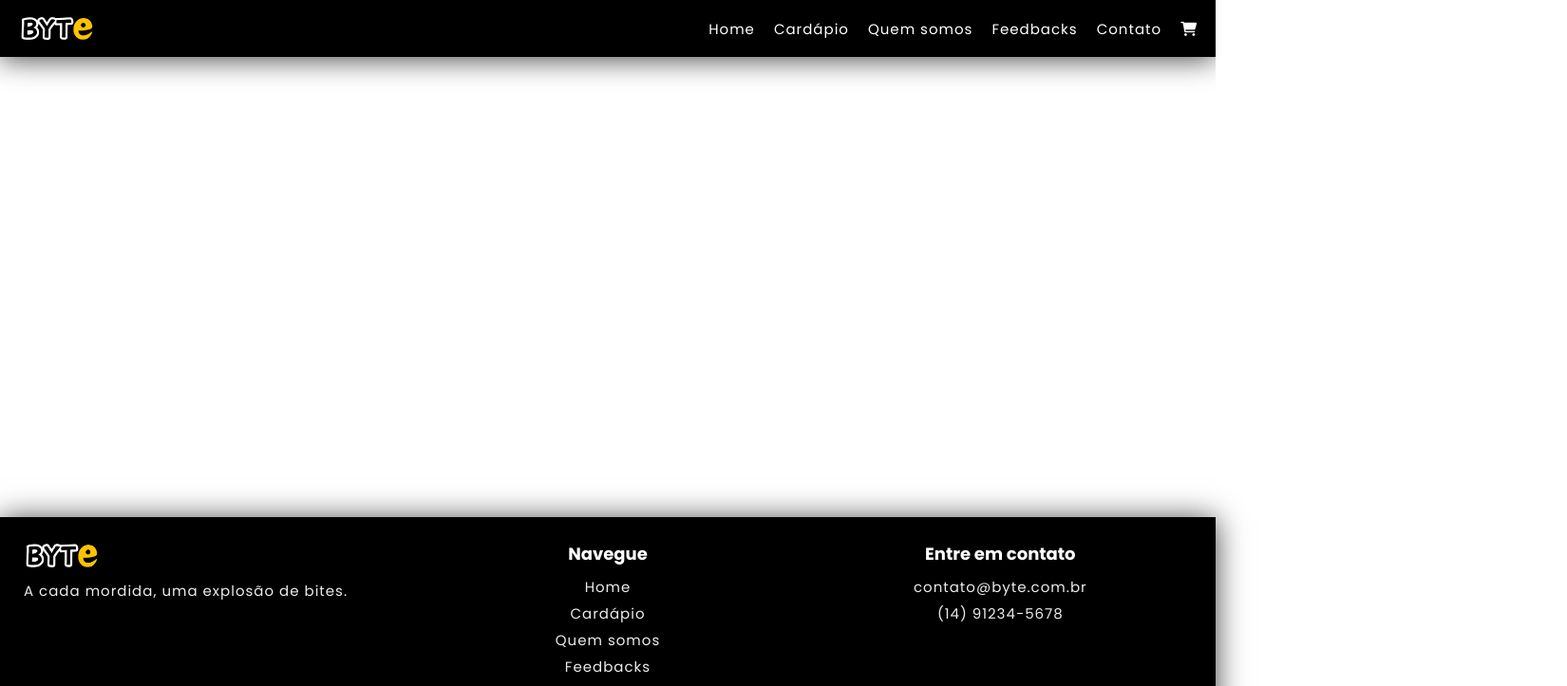
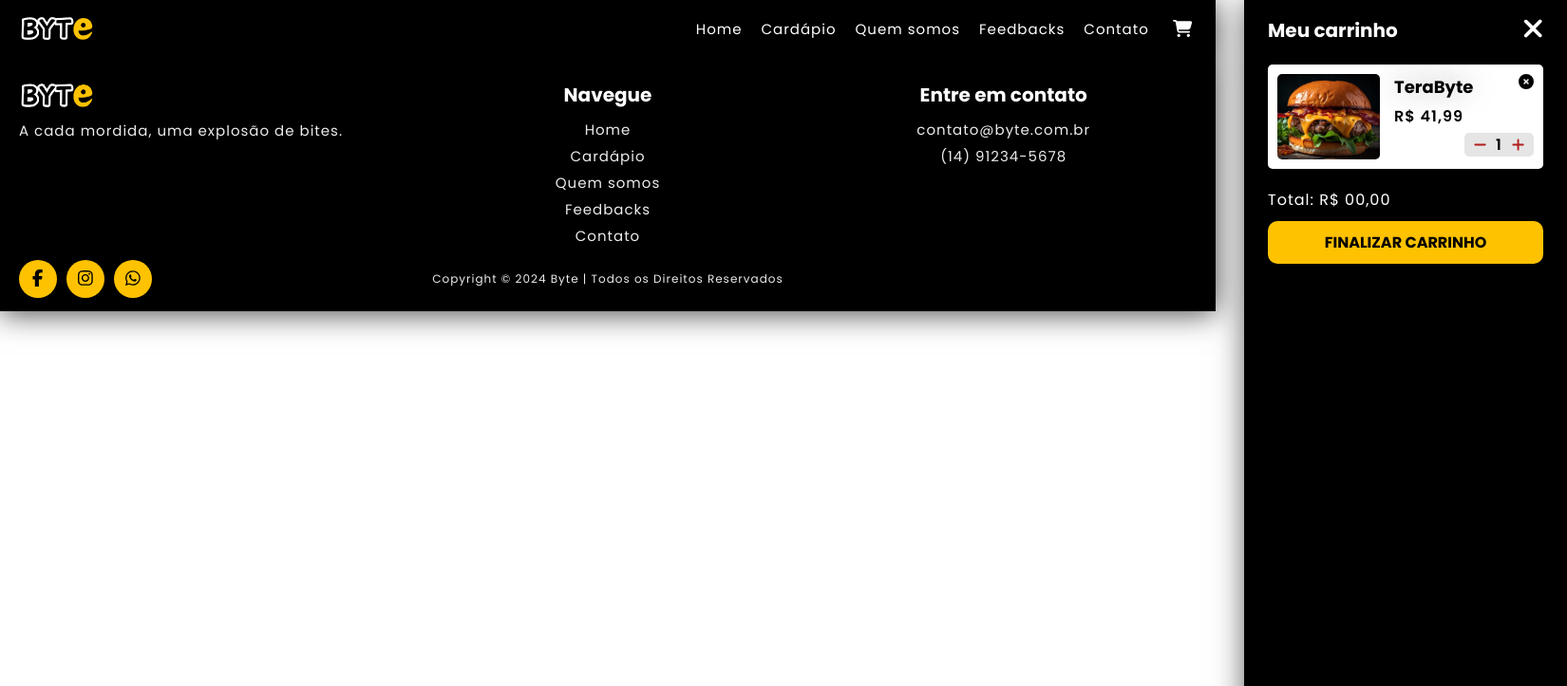
Before and after one commit to ABeatrizSC/byte, a React (Vite) app: page / in a window 1280 px wide. Shown: the top 723 px of the page at 95% size, 1650 px wide, since content can reach past the window. Built offline with nearby package versions, Linux system fonts and the light colour scheme.

Commit message:
feat: add cart

```diff
--- a/package.json
+++ b/package.json
@@ -10,6 +10,11 @@
     "preview": "vite preview"
   },
   "dependencies": {
+    "@fortawesome/fontawesome-svg-core": "^6.5.1",
+    "@fortawesome/free-brands-svg-icons": "^6.5.1",
+    "@fortawesome/free-regular-svg-icons": "^6.5.1",
+    "@fortawesome/free-solid-svg-icons": "^6.5.1",
+    "@fortawesome/react-fontawesome": "^0.2.0",
     "react": "^18.2.0",
     "react-dom": "^18.2.0"
   },
--- a/src/assets/styles/global.css
+++ b/src/assets/styles/global.css
@@ -1,29 +1,44 @@
 :root {
     --black: #000;
     --white: #fff;
-    --orange: #ffc200;
+    --yellow: #ffc200;
+    --yellow-hover: #ffc400c2;
     --red: #b01e1c;
     --gray: #ECECEC;
     --font: 'Poppins', sans-serif;
     --letter-spacing: 1px;
+    --color-transition: color 400ms ease-in-out;
+    --bgc-transition: background-color 400ms ease-in-out;
 }
 
 html {
+    height: 100dvh;
     font-family: var(--font);
 }
 
+body {
+    height: 100%;
+    overflow: hidden;
+}
+
 h1 {
-    font-size: 22px;
+    font-size: 27px;
+    letter-spacing: (var(--letter-spacing));
 }
 
 h2 {
-    font-size: 19px;
+    font-size: 22px;
+    letter-spacing: (var(--letter-spacing));
 }
 
 h3 {
-    font-size: 18px;
+    font-size: 20px;
     font-weight: 700;
     letter-spacing: var(--title-spacing);
+}
+
+h4 {
+    font-size: 18px;
 }
 
 p, a, li {
@@ -32,8 +47,15 @@ p, a, li {
 }
 
 button {
+    width: fit-content;
+    height: fit-content;
     cursor: pointer;
     background-color: transparent;
+    font-family: var(--font);
+    font-size: 16px;
+    font-weight: 700;
+    text-transform: uppercase;
+    padding: 10px 20px;
     border: 0;
-    font-family: var(--font);
+    border-radius: 10px;
 }
--- a/src/components/Footer/index.jsx
+++ b/src/components/Footer/index.jsx
@@ -1,6 +1,8 @@
 import logo from '../../assets/images/logoByte.png';
 import './style.css';
 import { Nav } from '../Nav'
+import { FontAwesomeIcon } from '@fortawesome/react-fontawesome'
+import { faFacebook, faFacebookF, faInstagram, faWhatsapp } from '@fortawesome/free-brands-svg-icons';
 
 export function Footer() {
     return (
@@ -33,17 +35,17 @@ export function Footer() {
                 <ul className='social-media-list'>
                     <li className='social-media-list__item'>
                         <a href="#">
-                            <span className="fa-brands fa-facebook-f" />
+                            <FontAwesomeIcon icon={faFacebookF} className='social-media-icons'/>
                         </a>
                     </li>
                     <li className='social-media-list__item'>
                         <a href="#">
-                            <span className="fa-brands fa-instagram" />
-                            </a>
+                            <FontAwesomeIcon icon={faInstagram} className='social-media-icons'/>
+                        </a>
                     </li>
                      <li className='social-media-list__item'>
                         <a href="#">
-                            <span className="fa-brands fa-whatsapp" />
+                        <FontAwesomeIcon icon={faWhatsapp} className='social-media-icons'/>
                         </a>
                     </li>
                 </ul>
--- a/src/components/Footer/style.css
+++ b/src/components/Footer/style.css
@@ -2,16 +2,13 @@ footer {
     width: 100%;
     height: auto;
     background-color: var(--black);
-    padding: 25px;
+    padding: 25px 20px;
     box-shadow: 0px 2px 30px 0px rgba(0,0,0,0.75);
     color: var(--white);
     display: flex;
     flex-flow: column;
     align-items: center;
-    gap: 15px;
-    position: fixed;
-    bottom: 0;
-    right: 0;
+    gap: 25px;
 
     p, li, a {
         color: var(--gray);
@@ -74,7 +71,7 @@ footer {
             transform: translateY(50%);
 
             & .social-media-list__item {
-                background-color: var(--orange);
+                background-color: var(--yellow);
                 width: 40px;
                 height: 40px;
                 border-radius: 50%;
@@ -88,7 +85,7 @@ footer {
                 }
 
                 & a {
-                    & .fa-brands {
+                    & .social-media-icons {
                         font-size: 18px;
                         color: var(--black);
                     }
--- /dev/null
+++ b/src/components/Header/Components/Cart/index.jsx
@@ -0,0 +1,26 @@
+import React from 'react'
+import { CartProduct } from '../CartProduct'
+import './style.css'
+import { FontAwesomeIcon } from '@fortawesome/react-fontawesome'
+import { faXmark } from '@fortawesome/free-solid-svg-icons'
+
+export function Cart({ isCartOpened, setIsCartOpened }) {
+    return (
+        <aside className={['cart', isCartOpened ? 'opened' : ''].join(' ')}>
+            <div className='cart__header'>
+                <h2 className='cart-title'>Meu carrinho</h2>
+                <button
+                className='close-cart-button' onClick={() => setIsCartOpened(!isCartOpened)}>
+                    <FontAwesomeIcon icon={faXmark} className='close-cart-button__icon' />
+                </button>
+            </div>
+            <div className='cart__content'>
+                <CartProduct />
+            </div>
+            <div className='cart__footer'>
+                <p className='cart-price'>Total: R$ 00,00</p>
+                <button className='button-finalize-cart'>Finalizar carrinho</button>
+            </div>
+        </aside>
+    )
+}
--- /dev/null
+++ b/src/components/Header/Components/Cart/style.css
@@ -0,0 +1,71 @@
+.cart {
+    width: 340px;
+    min-height: 100dvh;
+    background-color: var(--black);
+    color: var(--white);
+    padding: 15px 25px;
+    box-shadow: 0px 2px 30px 0px rgba(0, 0, 0, 0.599);
+    display: flex;
+    flex-direction: column;
+    gap: 20px;
+    position: absolute;
+    top: 0;
+    right: -370px;
+    transition-duration: 300ms;
+
+    &.opened {
+        right: 0;
+    }
+
+    & .cart__header {
+        max-height: 5vh;
+        display: flex;
+        justify-content: space-between;
+        align-items: center;
+        gap: 15px;
+
+        & .cart-title {
+            font-size: 20px;
+        }
+
+        & .close-cart-button {
+            color: inherit;
+            padding: 0;
+
+            & .close-cart-button__icon {
+                font-size: 30px;
+            }
+        }
+    }
+
+    & .cart__content {
+        max-height: 70vh;
+        overflow-y: scroll;
+        display: flex;
+        flex-direction: column;
+        gap: 10px;
+
+        &::-webkit-scrollbar {
+            display: none;
+        }
+    }
+
+    & .cart__footer {
+        max-height: 15vh;
+
+        & .cart-price {
+            font-size: 16px;
+        }
+
+        & .button-finalize-cart {
+            background-color: var(--yellow);
+            width: 100%;
+            margin-top: 10px;
+            transition: var(--bgc-transition);
+
+            &:hover {
+                background-color: var(--yellow-hover);
+            }
+        }
+    }
+}
--- /dev/null
+++ b/src/components/Header/Components/CartProduct/index.jsx
@@ -0,0 +1,29 @@
+import React from 'react'
+import './style.css'
+import lancheImg from './lancheExemplo.jpg'
+import { FontAwesomeIcon } from '@fortawesome/react-fontawesome'
+import { faMinus, faPlus, faXmarkCircle } from '@fortawesome/free-solid-svg-icons'
+
+export function CartProduct() {
+  return (
+    <div className='product-container'>
+      <img  className='product-container__img' src={lancheImg} alt="Imagem do produto" />
+      <div className='product-container__information'>
+        <h4 className='product-title'>TeraByte</h4>
+        <p className='product-price'>R$ 41,99</p>
+        <div className='button-qtd-container'>
+          <button className='button-qtd-container__button'>
+            <FontAwesomeIcon icon={faMinus} className='button-qtd-container__icon' />
+          </button>
+          <p className='button-qtd-container__p'>1</p>
+          <button className='button-qtd-container__button'>
+            <FontAwesomeIcon icon={faPlus} className='button-qtd-container__icon' />
+          </button>
+        </div>
+        <button className='button-remove-product'>
+          <FontAwesomeIcon icon={faXmarkCircle} className='button-remove-product__icon' />
+        </button>
+      </div>
+    </div>
+  )
+}
--- /dev/null
+++ b/src/components/Header/Components/CartProduct/style.css
@@ -0,0 +1,81 @@
+& .product-container {
+    width: 100%;
+    height: 110px;
+    background-color: var(--white);
+    color: var(--black);
+    padding: 10px;
+    border-radius: 5px;
+    display: flex;
+    align-items: center;
+    gap: 15px;
+
+
+    & .product-container__img {
+        height: 100%;
+        width: 40%;
+        border-radius: 5px;
+        object-fit: cover;
+    }
+
+    & .product-container__information {
+        width: 100%;
+        height: 100%;
+        display: flex;
+        flex-direction: column;
+        gap: 5px;
+        position: relative;
+
+        & .button-remove-product {
+            position: absolute;
+            top: 0;
+            right: 0;
+            padding: 0;
+            display: flex;
+
+            & .button-remove-product__icon {
+                color: var(--black);
+                transition: var(--color-transition);
+
+                &:hover {
+                    color: var(--red);
+                }
+            }
+        }
+
+        & .product-title {
+            text-shadow: -2px -2px 29px rgba(0,0,0,0.34);
+        }
+
+        & .product-price {
+            font-weight: 600;
+            font-size: 16px;
+        }
+
+        & .button-qtd-container {
+            width: fit-content;
+            height: fit-content;
+            background-color: #c6c6c674;
+            font-weight: 600;
+            padding: 0px 10px;
+            border-radius: 5px;
+            align-self: end;
+            display: flex;
+            align-items: center;
+            gap: 10px;
+
+            & .button-qtd-container__button {
+                color: var(--red);
+                padding: 0;
+
+                & .button-qtd-container__icon {
+                    font-size: 15px;
+                }
+            }
+
+            & .button-qtd-container__p {
+                color: var(--black);
+                font-size: inherit;
+            }
+        }
+    }
+}
--- a/src/components/Header/index.jsx
+++ b/src/components/Header/index.jsx
@@ -1,17 +1,24 @@
+import { Nav } from '../Nav'
+import { Cart } from './Components/Cart'
+import { useState } from 'react';
 import logo from '../../assets/images/logoByte.png';
 import './style.css';
-import { Nav } from '../Nav'
+import { FontAwesomeIcon } from '@fortawesome/react-fontawesome'
+import { faCartShopping } from '@fortawesome/free-solid-svg-icons';
 
 export function Header() {
+    const [isCartOpened, setIsCartOpened] = useState(false)
+
     return (
         <header>
             <img className='logo' src={logo} alt="Logo Byte" />
             <div className='links-container'>
                 <Nav />
-                <button className='button-cart'>
-                    <span className="fa-solid fa-cart-shopping"></span>
+                <button className='button-cart' onClick={() => setIsCartOpened(!isCartOpened)}>
+                    <FontAwesomeIcon icon={faCartShopping} className='button-cart__icon'/>
                 </button>
             </div>
+            <Cart isCartOpened={isCartOpened} setIsCartOpened={setIsCartOpened}/>
         </header>
     )
 }
--- a/src/components/Header/style.css
+++ b/src/components/Header/style.css
@@ -9,6 +9,7 @@ header {
     align-items: center;
     justify-content: space-between;
     gap: 10px;
+    position: relative;
 
     & .logo {
         width: 80px;
@@ -20,14 +21,16 @@ header {
         gap: 20px;
 
         & .button-cart {
-            & .fa-cart-shopping {
+            padding: 0px 5px;
+
+            & .button-cart__icon {
                 color: var(--white);
-                font-size: 15px;
+                font-size: 18px;
                 margin-top: 5px;
-                transition: color 300ms ease-in-out;
+                transition: var(--color-transition);
 
                 &:hover {
-                    color: var(--orange);
+                    color: var(--yellow);
                 }
             }
         }
--- a/src/components/Nav/style.css
+++ b/src/components/Nav/style.css
@@ -5,10 +5,10 @@
     & .nav-list__item {
         & a {
             color: inherit;
-            transition: color 600ms ease-in-out;
+            transition: var(--color-transition);
 
             &:hover {
-                color: var(--orange);
+                color: var(--yellow);
             }
         }
     }
```
Also changed, not shown: src/components/Header/Components/CartProduct/lancheExemplo.jpg (added), 1 other file (tests, documents, lock files or other folders).
